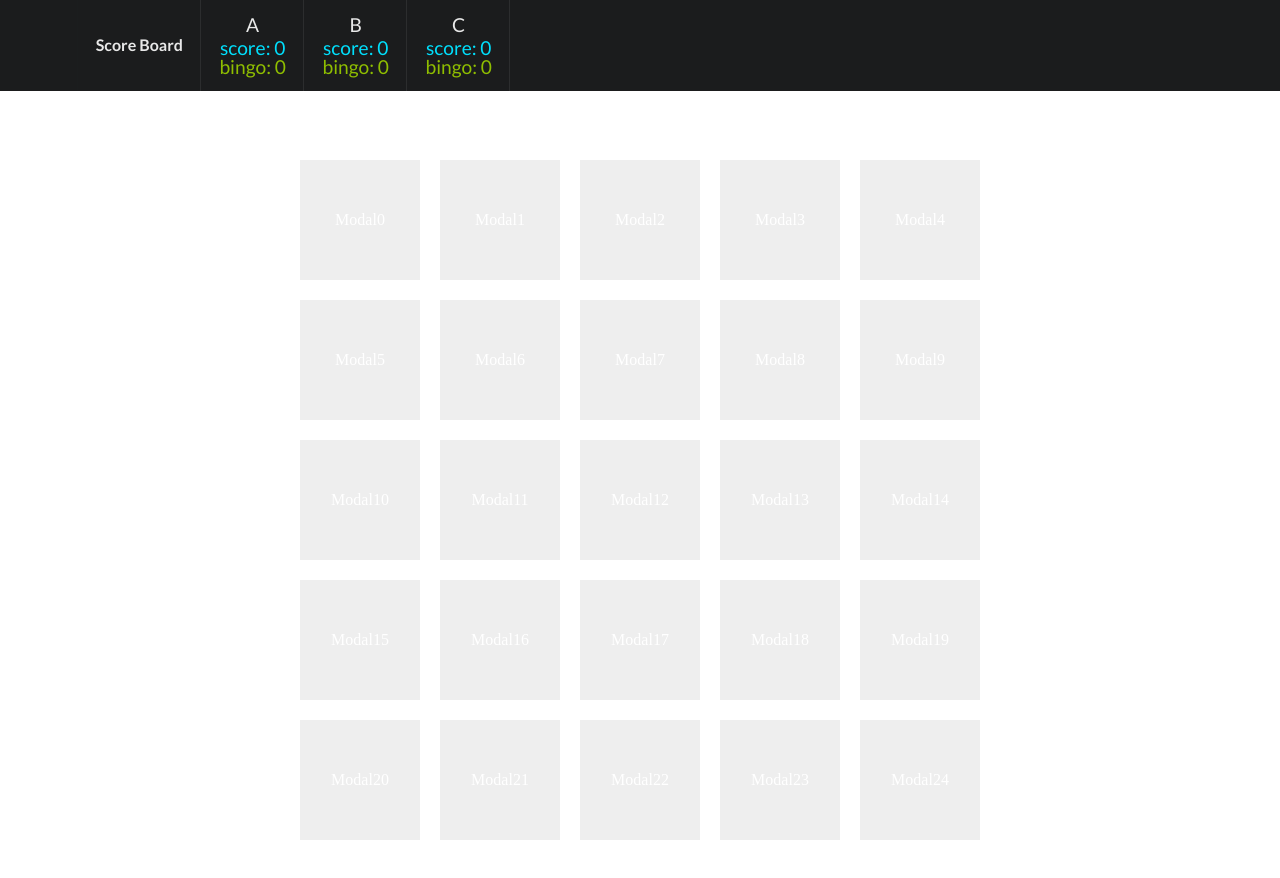
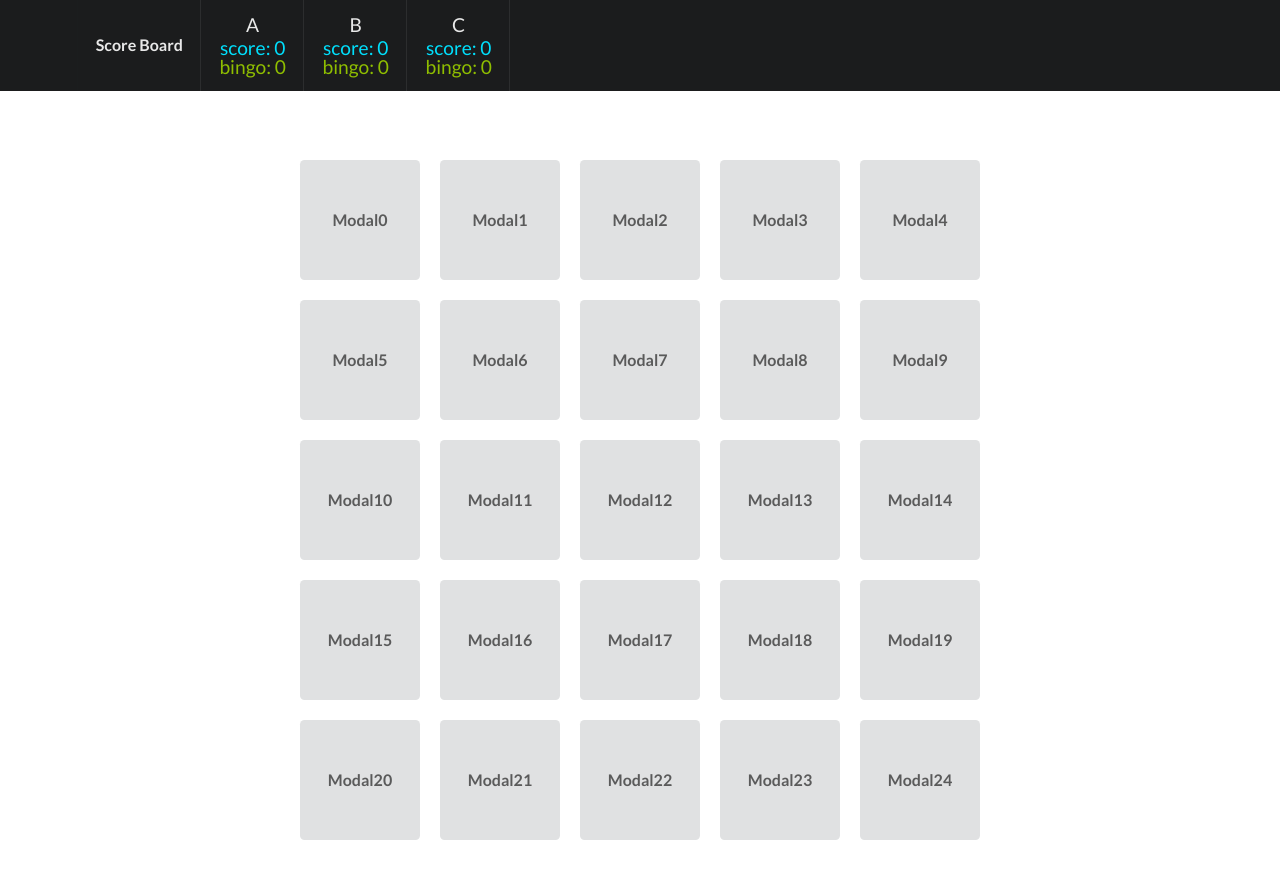
Before and after one commit to choijaewoong/bingo_project, a website: page public/bingo.html in a window 1280 px wide. Drawn offline with nearby package versions, Linux system fonts and the light colour scheme.

Commit message:
bingo item basic 디자인 변경

```diff
--- a/public/src/bingo.css
+++ b/public/src/bingo.css
@@ -111,16 +111,15 @@ a:hover {
     height: 120px;
 }
 
-.card__link {
+.bingo-card__item .card__link {
     display: -webkit-flex;
-    display: flex;
+    display:         flex;
     -webkit-align-items: center;
     align-items: center;
     -webkit-justify-content: center;
     justify-content: center;
     width: 100%;
     height: 100%;
-    background-color: #eee;
 }
 
 /* Semantic-UI Override */
--- a/public/src/bingo.js
+++ b/public/src/bingo.js
@@ -199,14 +199,14 @@ $(function() {
     }
     teamList.append(teamScoreItem);
 
-    // 빙고 보드 생성
+    // bingo board 생성
     var cardList = $(".bingo-card");
     var cardItem = "";
     for (var i = 0; i<Bingo.questions.length; i++) {
         let question = Bingo.questions[i];
         cardItem +=
             "<li class='bingo-card__item'>\
-                <a id='question-" + question.num + "' class='card__link' href='#modal' data-num=" + question.num + ">Modal" + question.num + "</a>\
+                <a id='question-" + question.num + "' class='ui button card__link' href='#modal' data-num=" + question.num + ">Modal" + question.num + "</a>\
             </li>";
     }
     cardList.append(cardItem);
```
